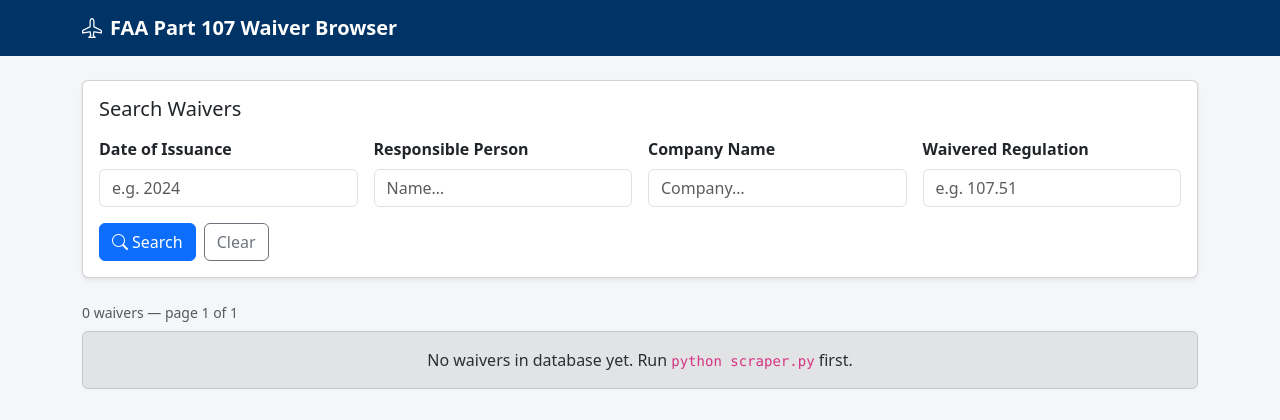
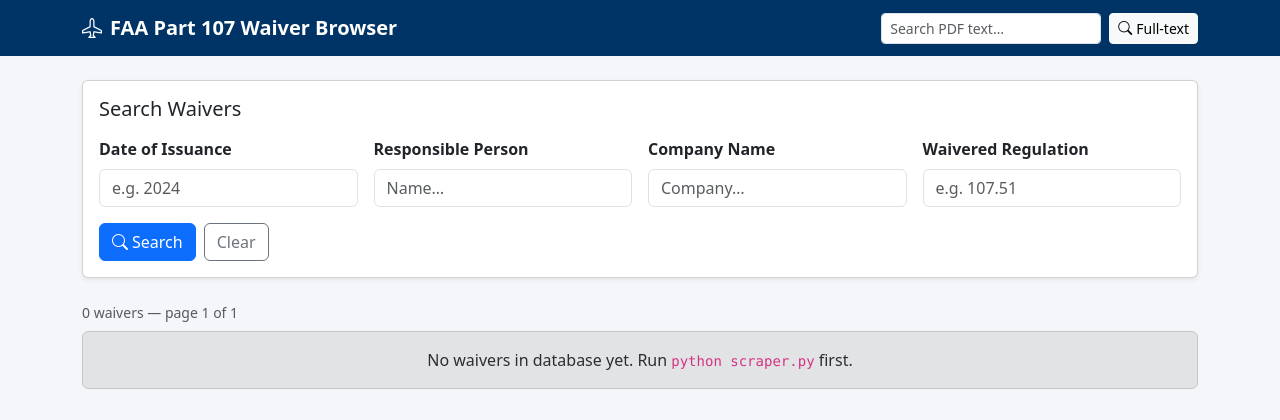
Before and after one commit to tundraking/claudeFun, a Flask app: page / in a window 1280 px wide. Shown: the top 420 px of the page. Run offline with Flask 3, Linux system fonts and the light colour scheme.

Commit message:
Add full-text search form to navbar
Adds a keyword search input + button to the navbar in base.html so the
/search route is accessible from every page. Pre-fills the input with the
current keyword when on the /search page.

https://claude.ai/code/session_013PuqwtEUbBMdvMeGpi5GTY

```diff
--- a/faa-waiver-app/templates/base.html
+++ b/faa-waiver-app/templates/base.html
@@ -31,10 +31,19 @@
 </head>
 <body>
   <nav class="navbar navbar-dark">
-    <div class="container-xl">
-      <a class="navbar-brand fw-bold" href="/">
+    <div class="container-xl d-flex align-items-center gap-3 flex-wrap">
+      <a class="navbar-brand fw-bold me-auto" href="/">
         <i class="bi bi-airplane me-2"></i>FAA Part 107 Waiver Browser
       </a>
+      <form class="d-flex gap-2" method="get" action="/search" role="search">
+        <input class="form-control form-control-sm" type="search" name="keyword"
+               placeholder="Search PDF text…"
+               value="{{ request.args.get('keyword', '') if request.path == '/search' else '' }}"
+               style="min-width:220px;">
+        <button class="btn btn-sm btn-light text-nowrap" type="submit">
+          <i class="bi bi-search me-1"></i>Full-text
+        </button>
+      </form>
     </div>
   </nav>
 
```
